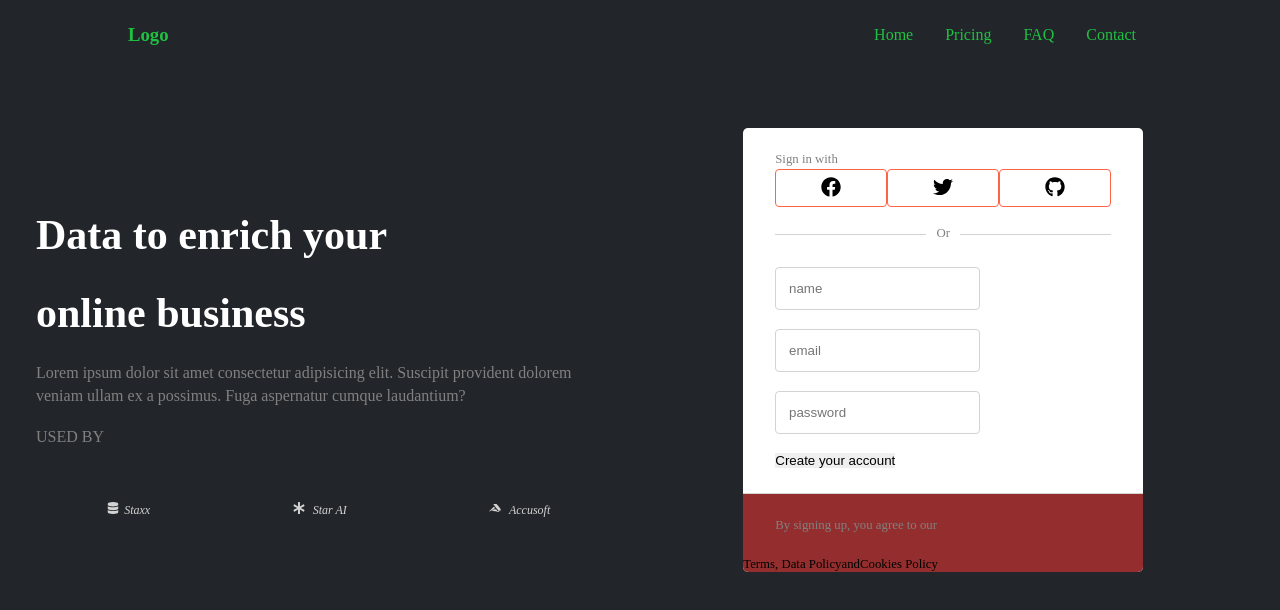
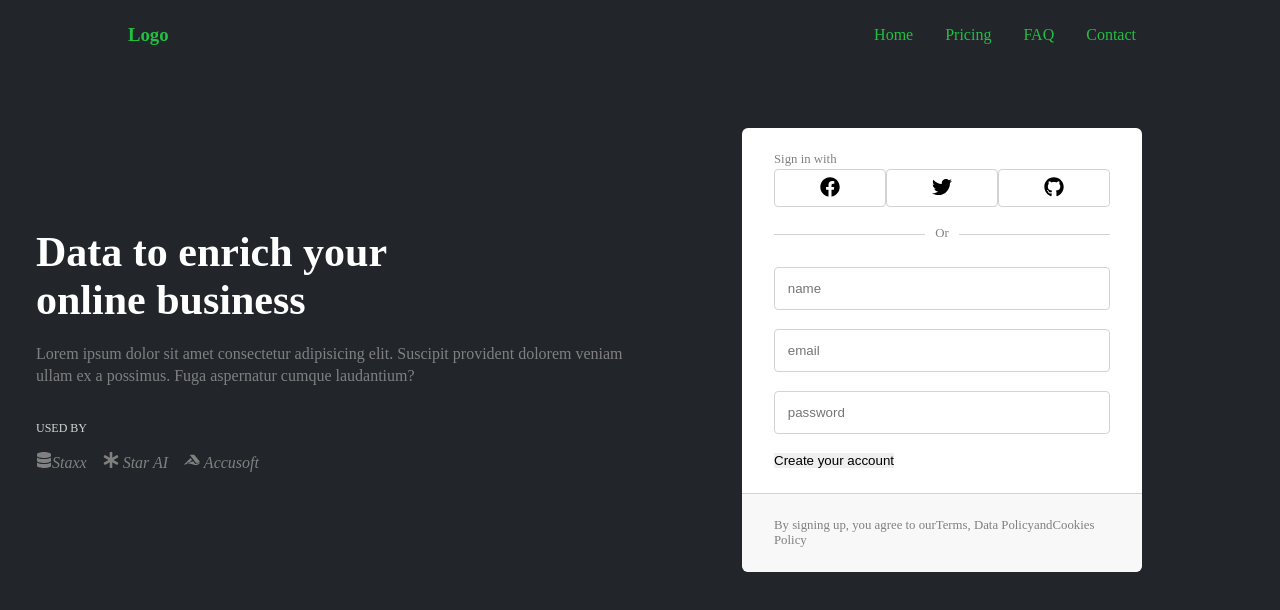
Before and after one commit to al-jabir/aptive-app, a React (Create React App) app: page / in a window 1280 px wide. Shown: the top 610 px of the page. Built offline with nearby package versions, Linux system fonts and the light colour scheme.

Commit message:
I have finish hero component with responsive

```diff
--- a/src/components/Hero/Hero.jsx
+++ b/src/components/Hero/Hero.jsx
@@ -29,14 +29,14 @@ const Hero = () => {
               <p>USED BY</p>
               <div className="icons">
                 <i>
-                  <FaDatabase style={{ marginRight: "5px" }} />
+                  <FaDatabase />
                   Staxx
                 </i>
                 <i>
-                  <FaAsterisk style={{ marginRight: "5px" }} /> Star AI
+                  <FaAsterisk /> Star AI
                 </i>
                 <i>
-                  <FaAccusoft style={{ marginRight: "5px" }} /> Accusoft
+                  <FaAccusoft /> Accusoft
                 </i>
               </div>
             </div>
@@ -69,10 +69,12 @@ const Hero = () => {
                 </form>
               </div>
               <div className="form-footer">
-                <p>By signing up, you agree to our</p>
-                <span className="primary-color">Terms, Data Policy</span>
-                and
-                <span className="primary-color">Cookies Policy</span>
+                <p>
+                  By signing up, you agree to our
+                  <span className="primary-color">Terms, Data Policy</span>
+                  and
+                  <span className="primary-color">Cookies Policy</span>
+                </p>
               </div>
             </div>
           </div>
--- a/src/components/Hero/hero.css
+++ b/src/components/Hero/hero.css
@@ -6,7 +6,6 @@
 
 .hero .container {
   max-width: 1240px;
-  width: 100%;
   padding: 0 1rem;
   margin: auto;
 }
@@ -14,12 +13,10 @@
 .hero .content {
   display: grid;
   grid-template-columns: repeat(2, 1fr);
-  gap: 5px;
 }
 
 .hero .col-1 {
   height: 70vh;
-  /* background-color: var(--lightgrey); */
   display: flex;
   flex-direction: column;
   justify-content: center;
@@ -29,8 +26,7 @@
 .hero .col-1 h1 {
   font-size: 42px;
   color: #fff;
-  line-height: 1.4;
-  margin-top: 1.2rem;
+  font-weight: 700;
 }
 
 .hero .col-1 p {
@@ -40,19 +36,15 @@
   margin-top: 1.2rem;
 }
 
-.col-1 .icons {
-  display: flex;
-  /* flex-direction: column; */
-  align-items: center;
-  justify-content: space-around;
-  width: 100%;
-  height: 100%;
-}
-
-.hero .used-by i {
+.hero .used-by p {
   color: var(--lightgrey);
   font-size: 12px;
   margin: 2rem 0 1rem 0;
+}
+
+.hero .col-1 .icons i {
+  color: var(--grey);
+  padding-right: 1rem;
 }
 
 .hero .col-2 {
@@ -68,11 +60,11 @@
   color: var(--grey);
 }
 
-.hero .col-2 .form-layout {
+.hero .form-layout {
   width: 400px;
   background-color: #fff;
   margin: auto;
-  border-radius: 5px;
+  border-radius: 6px;
 }
 
 .hero .form-container {
@@ -86,7 +78,7 @@
 .social-login i {
   background-color: #fff;
   padding: 16px 45px 6px 45px;
-  border: 1px solid tomato;
+  border: 1px solid var(--lightgrey);
   border-radius: 4px;
 }
 
@@ -104,6 +96,7 @@
 
 form input {
   display: block;
+  width: 100%;
   margin: 1.2rem 0;
   border: 1px solid var(--lightgrey);
   padding: 0.8rem;
@@ -111,10 +104,10 @@ form input {
 }
 
 .hero .form-footer {
-  background-color: #942e2e;
   border-top: 1px solid var(--lightgrey);
-  border-bottom-left-radius: 5px;
-  border-bottom-right-radius: 5px;
+  background-color: #f8f8f8;
+  border-bottom-right-radius: 8px;
+  border-bottom-left-radius: 8px;
 }
 
 .form-footer p {
@@ -125,7 +118,7 @@ form input {
   font-weight: 500;
 }
 
-@media only screen and (max-width: 990px) {
+@media only screen and (max-width: 960px) {
   .hero {
     height: auto;
     width: 100%;
```
